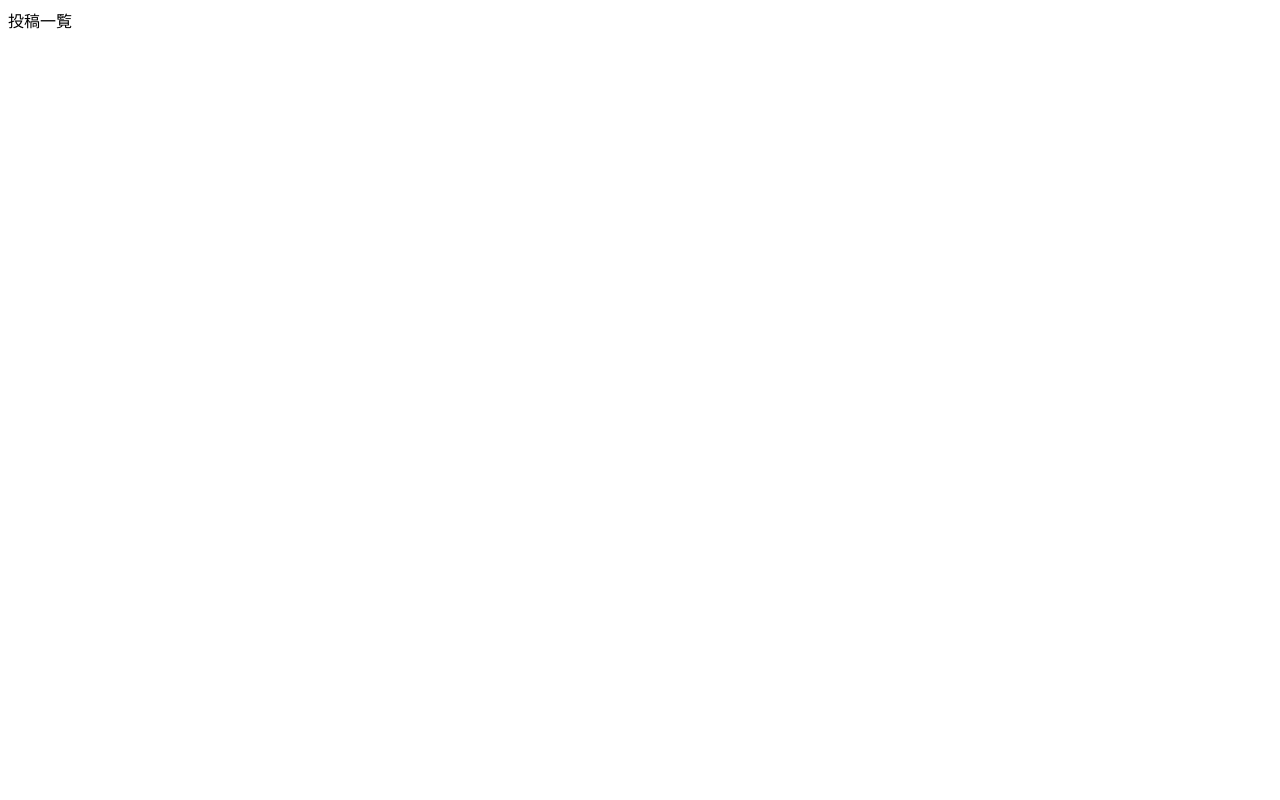
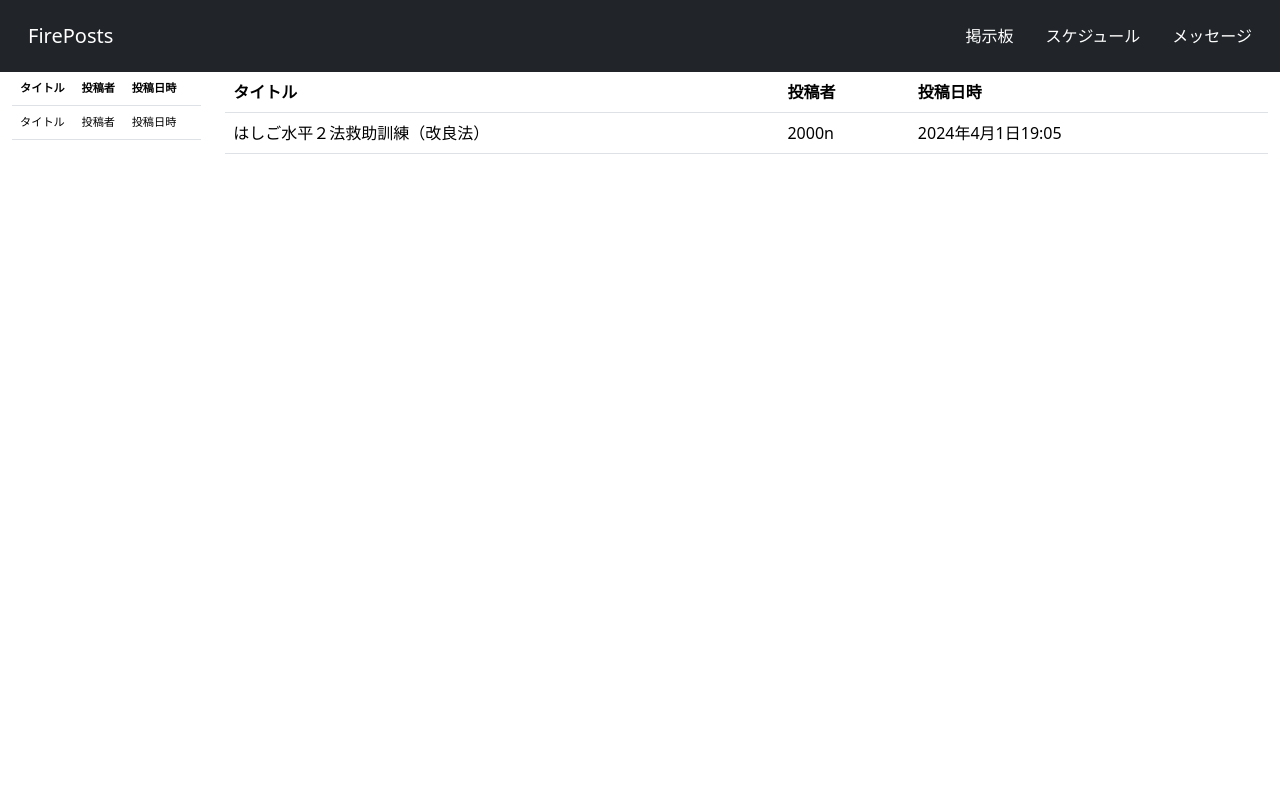
Before and after one commit to negi20001211/fireposts_app, a Django app: page /posts/posts_top/ in a window 1280 px wide. Before the commit the page is almost empty. Run offline with Django 5.2, Linux system fonts and the light colour scheme; data comes from the database, SQL or seed files in the repository; some libraries are stand-ins or nearby versions.

Commit message:
posts_toppage

```diff
--- /dev/null
+++ b/postsite/posts/static/posts/css/style.css
@@ -0,0 +1,24 @@
+/* base.html */
+.nav-link{
+    color: white;
+}
+.nav-link:hover{
+    animation: changeColor 1s forwards;
+}
+@keyframes changeColor  {
+    0%{
+        color: white;
+    }
+    100%{
+        color: aqua;
+    }
+}
+.menu{
+    /* margin-right: 50rem; */
+}
+.left_col td {font-size: 0.7rem;
+}
+.left_col th{font-size: 0.7rem;
+}
+.light_col td{
+}
--- a/postsite/posts/templates/base.html
+++ b/postsite/posts/templates/base.html
@@ -1,18 +1,32 @@
-{% block head %}
+{% load static %}
+{% load django_bootstrap5 %}
+
 <!DOCTYPE html>
-    <html lang="en">
+<html lang="ja">
 <head>
     <meta charset="UTF-8">
     <meta name="viewport" content="width=device-width, initial-scale=1.0">
     <title>Document</title>
-    <link rel="stylesheet" href="">
+    {% bootstrap_css %}
+    {% bootstrap_javascript %}
+    <link rel="stylesheet" href="{%static 'posts/css/style.css'%}">
+
+    {% block head %}{% endblock %}
+
 </head>
-{% endblock %}
 <body>
-
-{% block body %}
-
-{% endblock body %}
-
+<nav class="navbar bg-dark">
+    <div class="container-fluid">
+        <ul class="nav">
+            <li class="navbar-brand"><a href="/" class="nav-link">FirePosts</a></li>
+        </ul>
+        <ul class="nav menu">
+            <li class="nav-item"><a href="{% url 'posts_top' %}" class="nav-link active">掲示板</a></li>
+            <li class="nav-item"><a href="#" class="nav-link">スケジュール</a></li>
+            <li class="nav-item"><a href="#" class="nav-link">メッセージ</a></li>
+        </ul>
+    </div>
+</nav>
+    {% block body %}{% endblock %}
 </body>
 </html>
--- a/postsite/posts/templates/posts/posts_top.html
+++ b/postsite/posts/templates/posts/posts_top.html
@@ -1 +1,47 @@
-投稿一覧
+{% extends 'base.html' %}
+
+{% block body %}
+
+
+<div class="container-fluid">
+    <div class="row">
+        <div class="col-2 left_col">
+          <table class=" table ">
+            <tr>
+                <th>タイトル</th>
+                <th>投稿者</th>
+                <th>投稿日時</th>
+                <th></th>
+            </tr>
+            <tr>
+                <td>タイトル</td>
+                <td>投稿者</td>
+                <td>投稿日時</td>
+                <td></td>
+            </tr>
+          </table>
+        </div>
+        {% if posts %}
+        <div class="col-10 light_col">
+            <table class="table">
+                <tr>
+                    <th>タイトル</th>
+                    <th>投稿者</th>
+                    <th>投稿日時</th>
+                    <th></th>
+                </tr>
+
+                {% for post in posts %}
+                <tr>
+                    <td>{{post.title}}</td>
+                    <td>{{post.created_by}}</td>
+                    <td>{{post.created_at}}</td>
+                    <td></td>
+                </tr>
+                {% endfor %}
+            </table>
+        </div>
+    </div>
+</div>
+{% endif %}
+{% endblock %}
--- a/postsite/posts/templates/posts/top.html
+++ b/postsite/posts/templates/posts/top.html
@@ -1 +1,5 @@
-hellow
+{% extends 'base.html' %}
+
+{% block body %}
+<p class="text">hellow</p>
+{% endblock %}
--- a/postsite/posts/views.py
+++ b/postsite/posts/views.py
@@ -1,10 +1,13 @@
 from django.shortcuts import render
+from posts.models import Post
 
 def top(request):
     return render(request,'posts/top.html')
 
 def posts_top(request):
-    return render(request,'posts/posts_top.html')
+    posts = Post.objects.all()
+    context = {'posts':posts}
+    return render(request,'posts/posts_top.html',context)
 
 def post_new(request):
     return render(request,'posts/post_new.html')
--- a/postsite/postsite/settings.py
+++ b/postsite/postsite/settings.py
@@ -27,6 +27,7 @@ INSTALLED_APPS = [
     'django.contrib.messages',
     'django.contrib.staticfiles',
     'posts.apps.PostsConfig',
+    'django_bootstrap5',
 ]
 
 MIDDLEWARE = [
```
Lines whose indentation alone changed are shown as unchanged.
